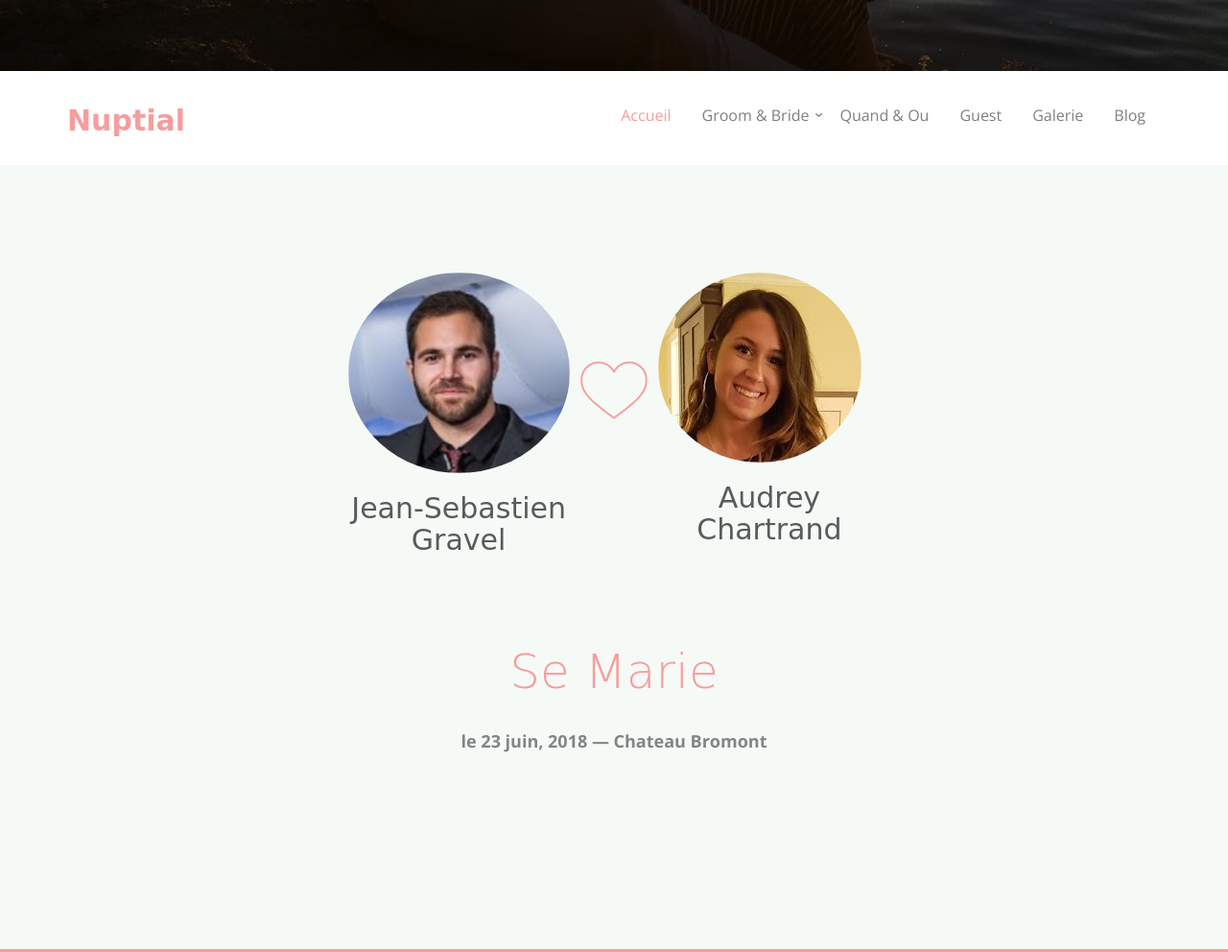
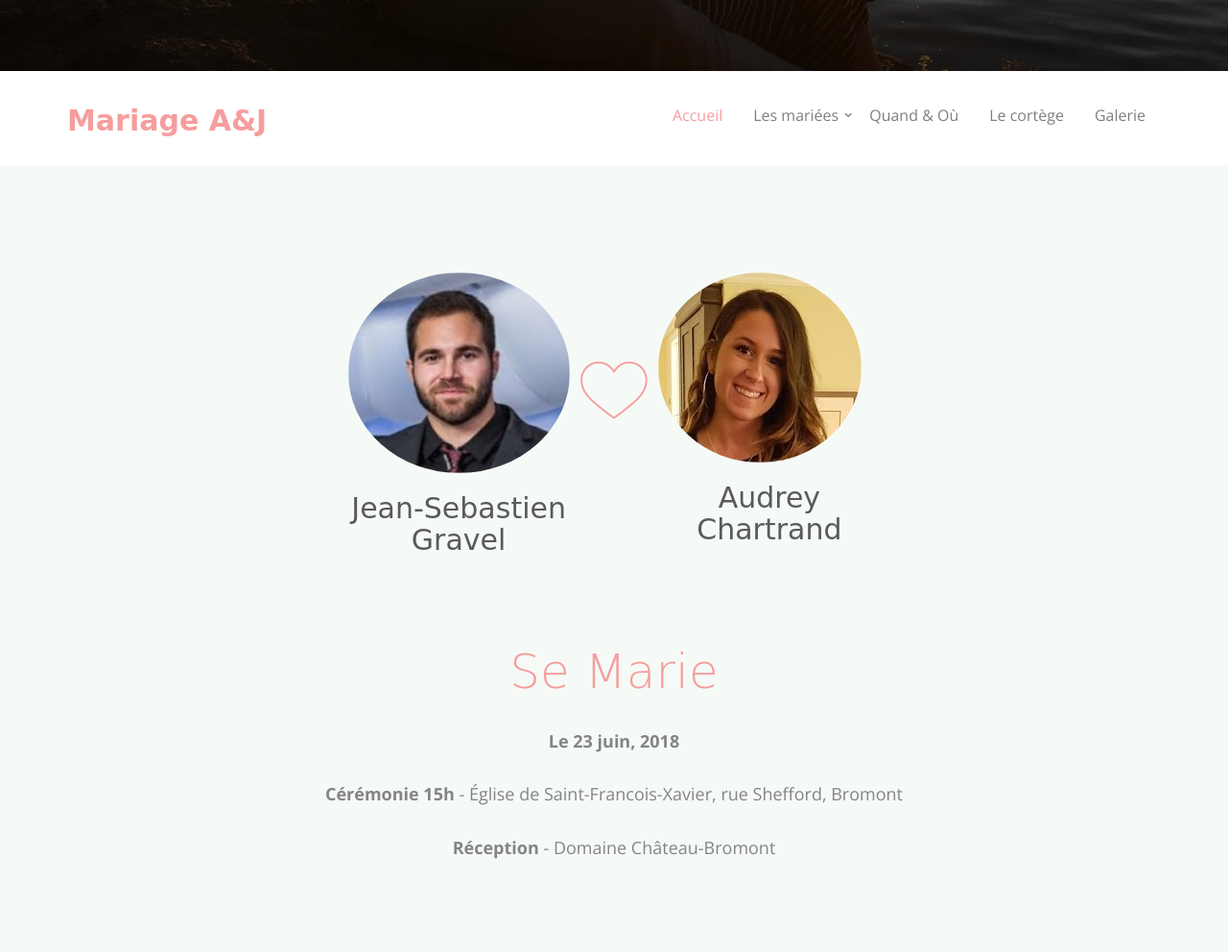
Before and after one commit to mariageaudreyjeansebastien/mariageaudreyjeansebastien.github.io, a website: page index.html in a window 1280 px wide. Shown: the part 726-1718 px from the top of the page at 96% size. Drawn offline with nearby package versions, Linux system fonts and the light colour scheme; some packages are replaced by stand-ins of ours; no server answers; files whose address does not match are found by name; a web font is replaced by a local one.

Commit message:
date et text

```diff
--- a/index.html
+++ b/index.html
@@ -93,13 +93,13 @@
 			<div class="container">
 				<div class="nav-header">
 					<a href="#" class="js-fh5co-nav-toggle fh5co-nav-toggle dark"><i></i></a>
-					<h1 id="fh5co-logo"><a href="index.html">Nuptial</a></h1>
+					<h1 id="fh5co-logo"><a href="index.html">Mariage A&J</a></h1>
 					<!-- START #fh5co-menu-wrap -->
 					<nav id="fh5co-menu-wrap" role="navigation">
 						<ul class="sf-menu" id="fh5co-primary-menu">
 							<li class="active"><a href="index.html" >Accueil</a></li>
 							<li>
-								<a href="groom-bride.html" class="fh5co-sub-ddown">Groom &amp; Bride</a>
+								<a href="groom-bride.html" class="fh5co-sub-ddown">Les mariées</a>
 								<ul class="fh5co-sub-menu">
 									<li><a href="https://freehtml5.co/wedding-free-html5-bootstrap-template-for-wedding-websites/">Wedding Template</a></li>
 									<li><a href="https://freehtml5.co/marble-free-html5-bootstrap-template-for-portfolio-or-multi-purpose-websites/">Marble Template</a></li>
@@ -108,10 +108,9 @@
 									<li><a href="https://freehtml5.co/words-free-html5-bootstrap-template-multi-purpose/">Words Template</a></li>
 								</ul>
 							</li>
-							<li><a href="when-where.html">Quand &amp; Ou</a></li>
-							<li><a href="guest.html">Guest</a></li>
+							<li><a href="when-where.html">Quand &amp; Où</a></li>
+							<li><a href="guest.html">Le cortège</a></li>
 							<li><a href="gallery.html">Galerie</a></li>
-							<li><a href="blog.html">Blog</a></li>
 						</ul>
 					</nav>
 				</div>
@@ -139,7 +138,9 @@
 					<div class="col-md-8 col-md-offset-2">
 						<div class="col-md-12 text-center heading-section">
 							<h2>Se Marie</h2>
-							<p><strong>le 23 juin, 2018 &mdash; Chateau Bromont</strong></p>
+							<p><strong>Le 23 juin, 2018</strong></p>
+							<p><strong>Cérémonie 15h</strong> - Église de Saint-Francois-Xavier, rue Shefford, Bromont</p>
+							<p><strong>Réception</strong> - Domaine Château-Bromont</p>
 						</div>
 					</div>
 				</div>
@@ -206,14 +207,12 @@
 								<a href="#"><i class="icon-dribbble2"></i></a>
 								<a href="#"><i class="icon-youtube"></i></a>
 							</p>
-							<p>Copyright 2016 Free Html5 <a href="#">Module</a>. All Rights Reserved. <br>Made with <i class="icon-heart3"></i> by <a href="http://freehtml5.co/" target="_blank">Freehtml5.co</a> / Demo Images: <a href="https://unsplash.com/" target="_blank">Unsplash</a></p>
+							<p>Copyright 2016 JSG <a href="#">Module</a>. All Rights Reserved.</p>
 						</div>
 					</div>
 				</div>
 			</div>
 		</footer>
-
-
 
 	</div>
 	<!-- END fh5co-page -->
@@ -224,6 +223,6 @@
 	<!-- Google Map -->
 	<script src="https://maps.googleapis.com/maps/api/js?key=AIzaSyCefOgb1ZWqYtj7raVSmN4PL2WkTrc-KyA&sensor=false"></script>
 	<!-- jQuery -->
-	<script src="dist/scripts.min.js"></script>
+	<script src="dist/scripts.js"></script>
 	</body>
 </html>
```
Also changed, not shown: dist/scripts.js.
